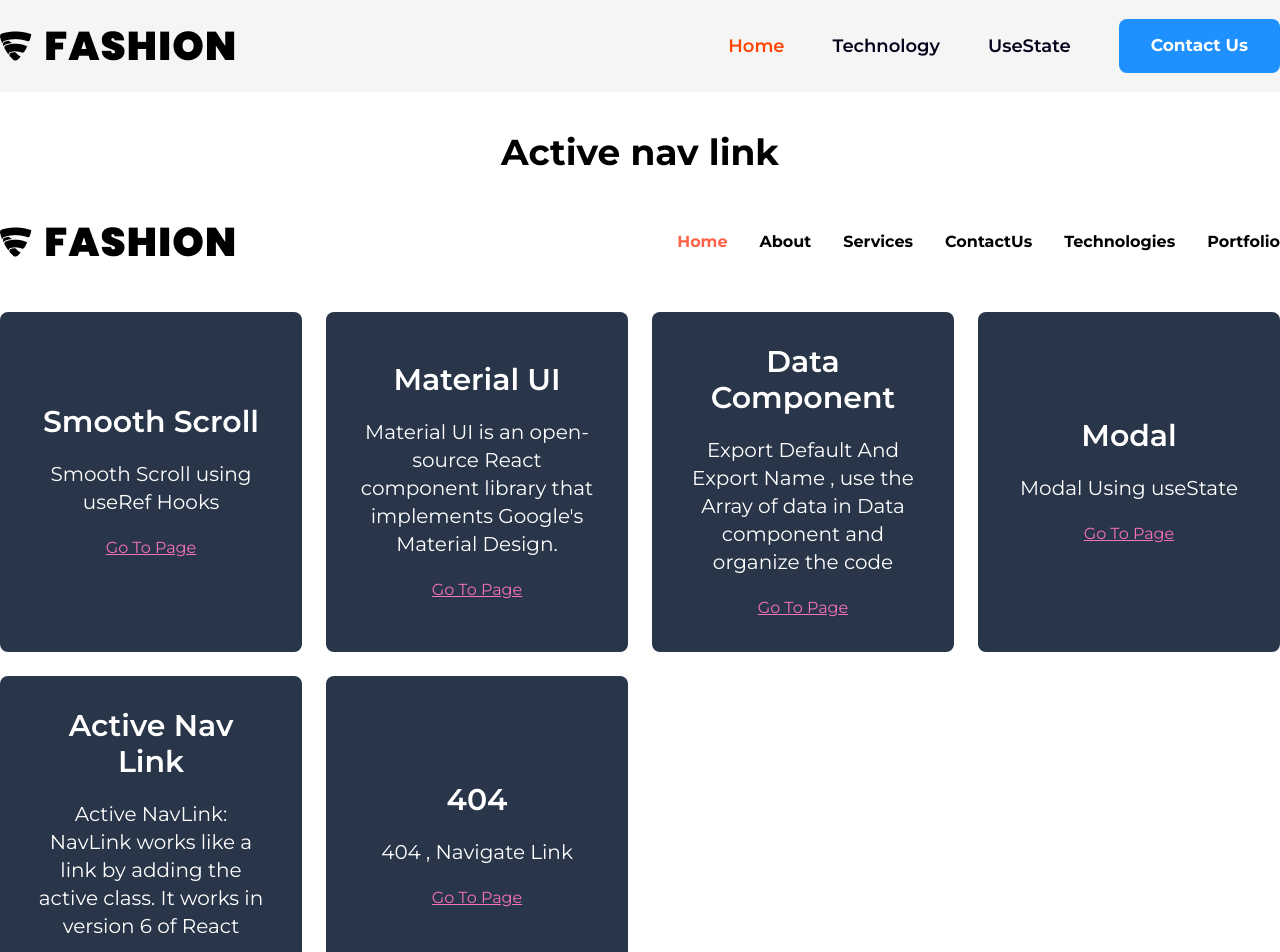
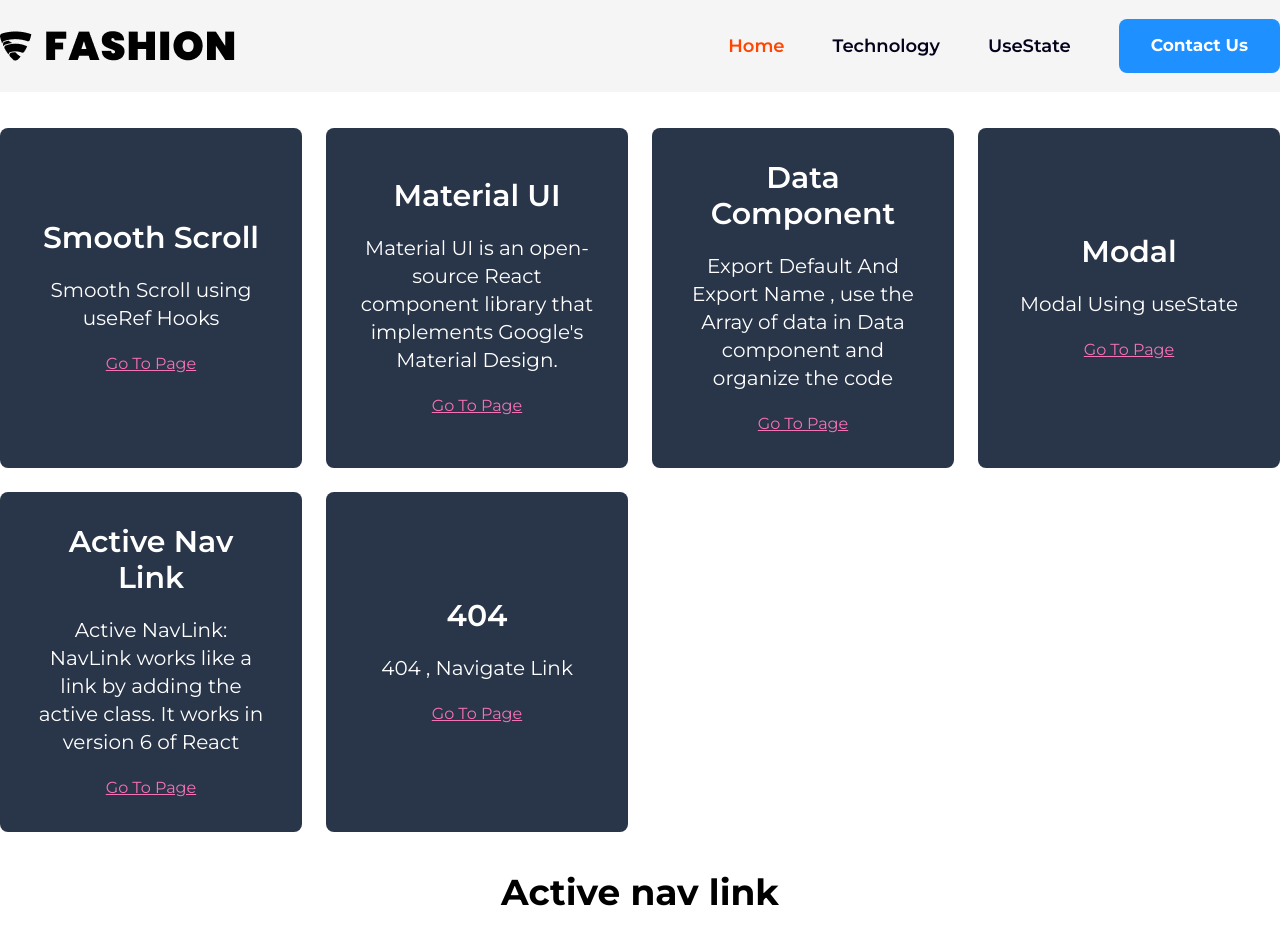
Before and after one commit to ankursrv/react-practice, a React (Create React App) app: page / in a window 1280 px wide. Shown: the top 952 px of the page. Built offline with nearby package versions, Linux system fonts and the light colour scheme; the HTML template or start-up script is replaced by a standard one.

Commit message:
navLink Active

```diff
--- a/src/App.js
+++ b/src/App.js
@@ -15,7 +15,6 @@ const App =() =>{
   return(
     <BrowserRouter>
     <Header />
-    <ActiveNavLink />
       <Routes>
         <Route path="/" element={<Home />} />
         <Route path="/usestate" element={<UseState />} />
@@ -29,6 +28,7 @@ const App =() =>{
         <Route path='*' element={<NotFoundPage />} />
         {/* <Route path='*' element={<Navigate to='/' />} />   */}
       </Routes>
+      <ActiveNavLink />
       <Footer />
     </BrowserRouter>
   )
```
